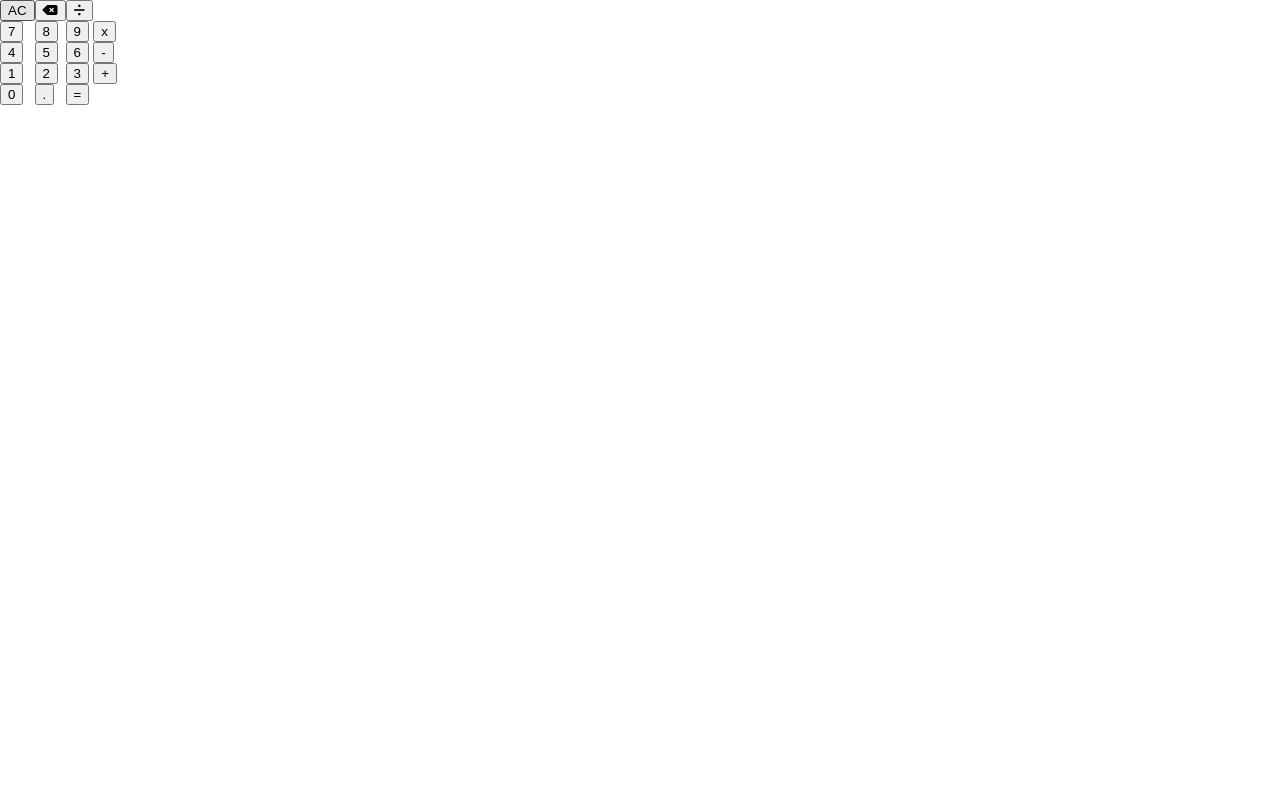
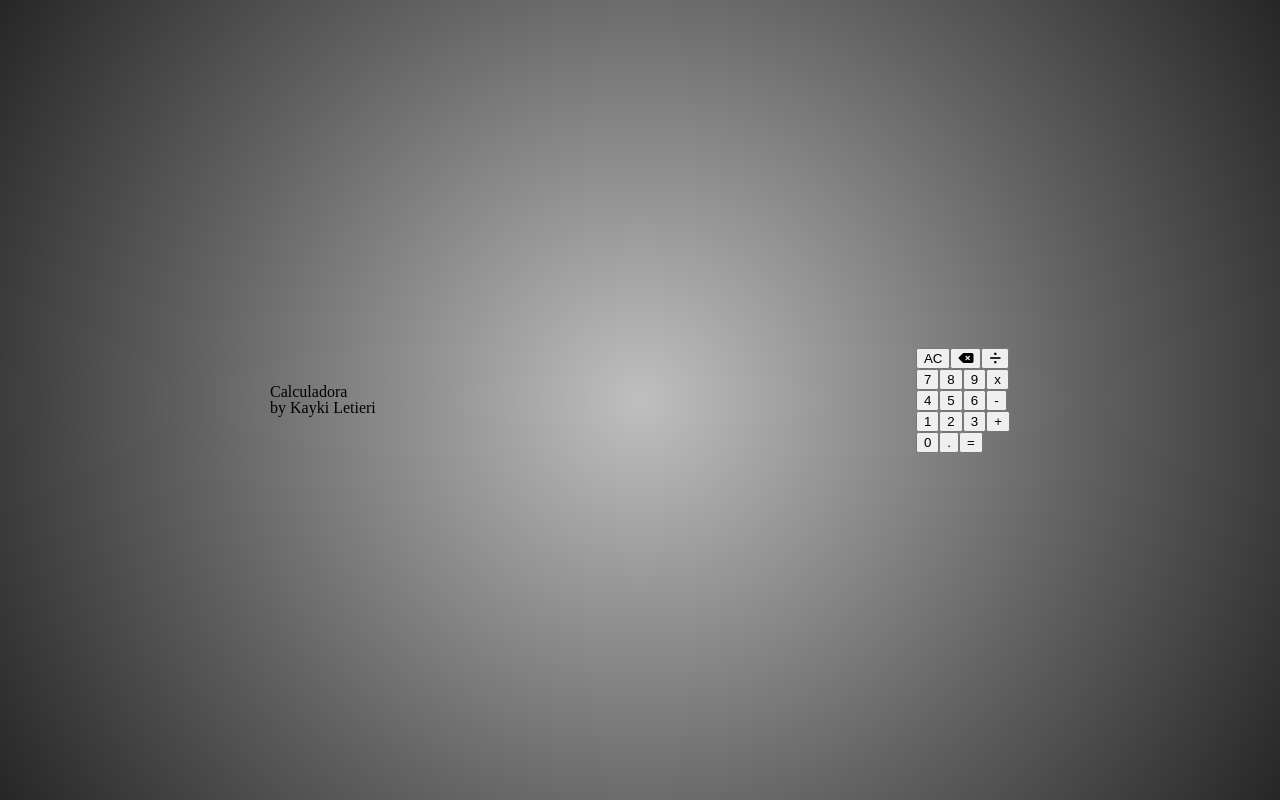
Before and after one commit to Kayki7/Calculadora, a plain HTML site: page index.html in a window 1280 px wide. Drawn offline with Linux system fonts and the light colour scheme.

Commit message:
Início da estilização.

```diff
--- a/index.html
+++ b/index.html
@@ -11,6 +11,11 @@
     <link rel="stylesheet" href="style.css">
 </head>
 <body>
+    <div>
+        <h1>Calculadora</h1>
+        <p>by Kayki Letieri</p>
+    </div>
+
     <div id="conteudo">
         <div id="calculator">
             <p id="resultado" class="result">  </p>
--- a/style.css
+++ b/style.css
@@ -0,0 +1,13 @@
+body,html{
+    height: 100%;
+    width: 100%;
+    background: radial-gradient(circle, rgba(191,191,191,1) 0%, rgba(96,96,96,1) 60%, rgba(38,38,38,1) 100%);
+    display: flex;
+    justify-content: space-around;
+    align-items: center;
+}
+
+
+table td{
+    display: inline-block;
+}
```
